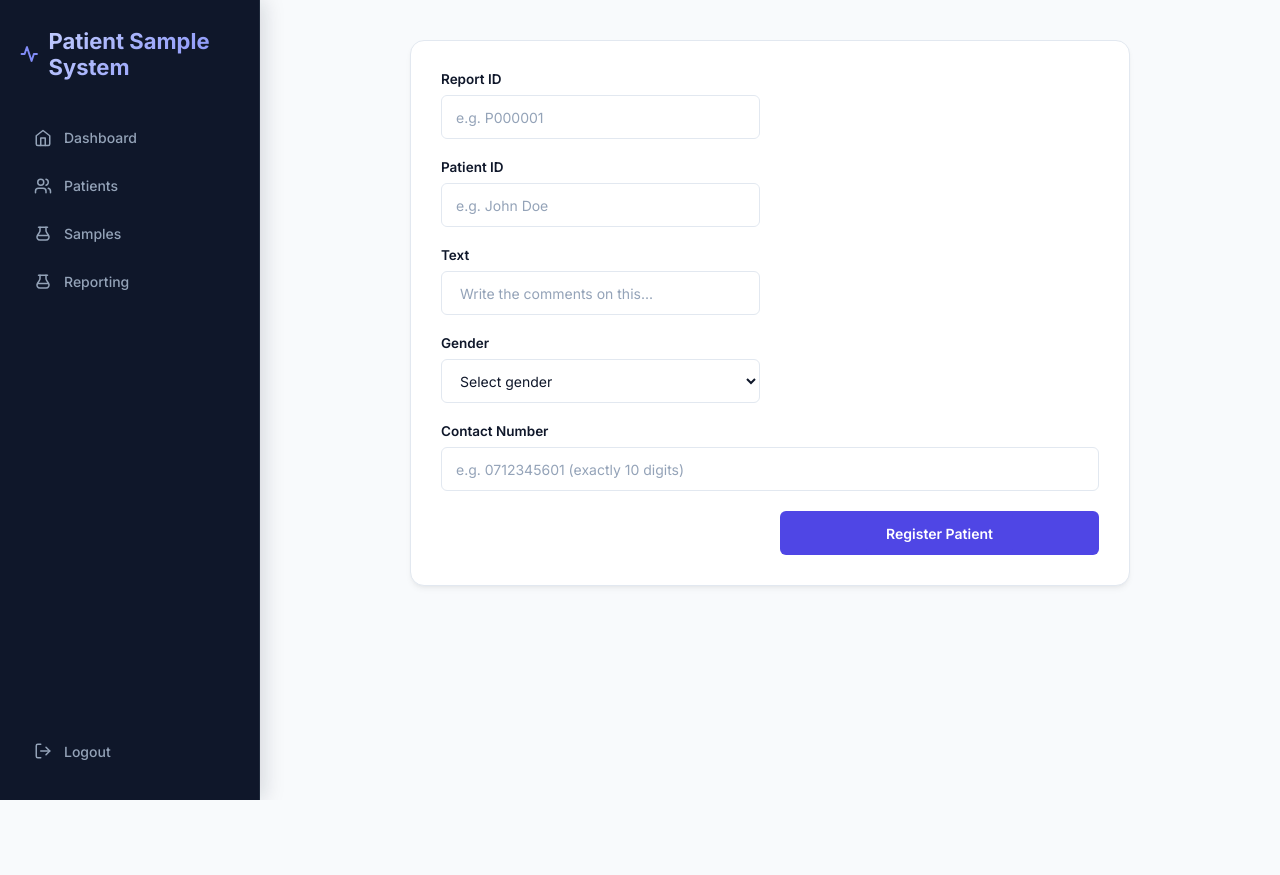
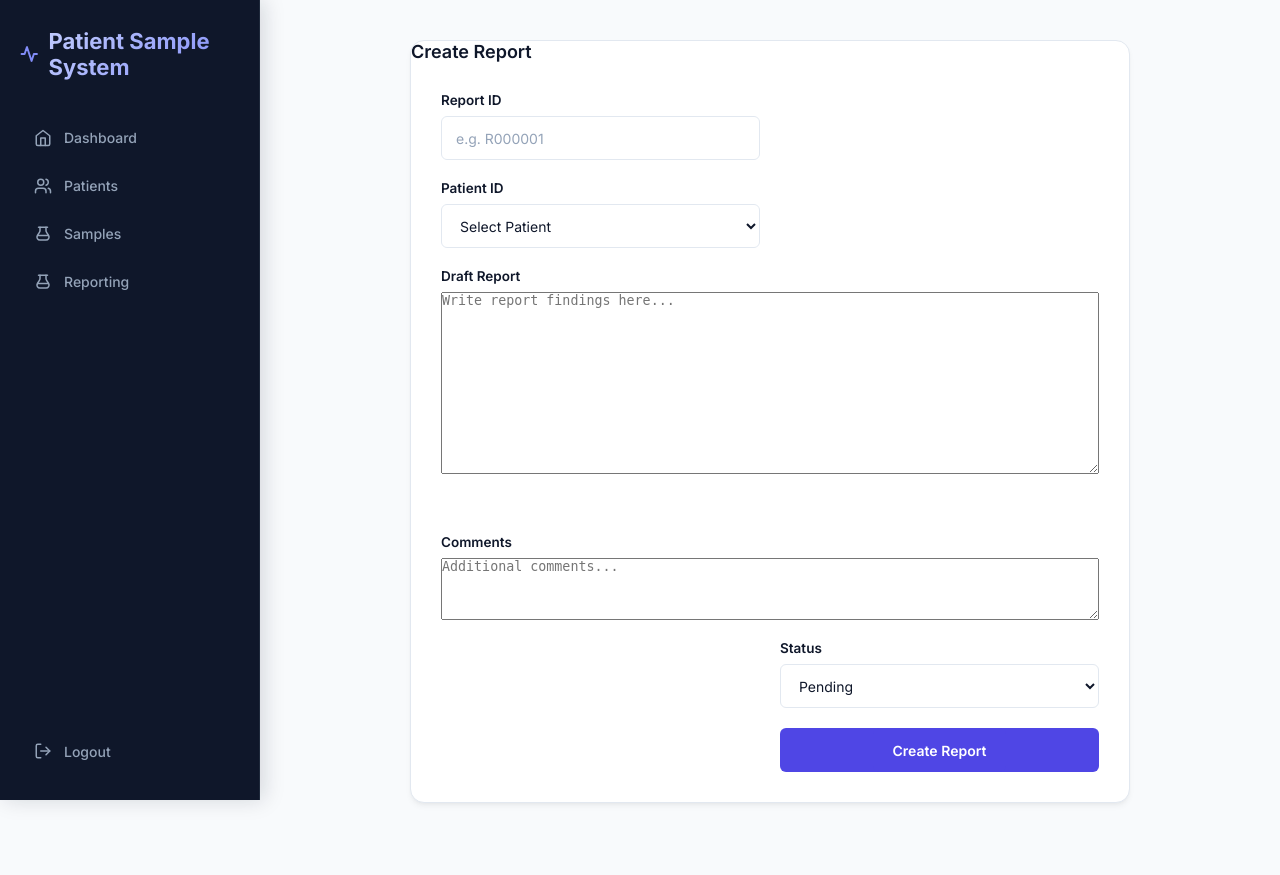
Before and after one commit to priyamsama/flaskapp_credence, a Flask app: page /reporting in a window 1280 px wide. Before the commit the page ends 800 px from the top, so only its background shows below. Run offline with Flask 3, Linux system fonts and the light colour scheme; the visitor is signed in with stand-in values (Sample User, id 1); some libraries are stand-ins or nearby versions.

Commit message:
report html

```diff
--- a/templates/reporting.html
+++ b/templates/reporting.html
@@ -5,42 +5,96 @@
 {% block content %}
 
 <section class="form-panel">
+
+    <h2>
+        {{ 'Edit Report' if mode == 'edit' else 'Create Report' }}
+    </h2>
+
     <form method="POST" class="form-grid">
+
         <label>
             Report ID
-            <input type="text" name="report_id" value="{{ reporting.report_id if reporting else '' }}" {% if mode == 'edit' %}disabled{% else %}placeholder="e.g. P000001"{% endif %} required>
+            <input
+                type="text"
+                name="report_id"
+                value="{{ report.report_id if report else '' }}"
+                {% if mode == 'edit' %}readonly{% endif %}
+                placeholder="e.g. R000001"
+                required>
         </label>
+
         <br>
+
         <label>
             Patient ID
-            <input type="text" name="patient_id" value="{{ patient.patient_id if patient else '' }}" placeholder="e.g. John Doe" required>
-        </label>
-        <br>
-        <label>
-            Text
-            <input type="text" name="draft_text" value="{{ reporting.draft_text if reporting else '' }}" placeholder=" Write the comments on this..." required>
-        </label>
-        <br>
-        <label>
-            Gender
-            <select name="gender" required>
-                <option value="">Select gender</option>
-                {% for gender in ['Male', 'Female', 'Other'] %}
-                <option value="{{ gender }}" {% if patient and patient.gender == gender %}selected{% endif %}>{{ gender }}</option>
+            <select name="patient_id" required>
+                <option value="">Select Patient</option>
+
+                {% for patient in patients %}
+                <option
+                    value="{{ patient.patient_id }}"
+                    {% if report and report.patient_id == patient.patient_id %}
+                    selected
+                    {% endif %}
+                >
+                    {{ patient.patient_id }} - {{ patient.patient_name }}
+                </option>
                 {% endfor %}
             </select>
         </label>
+
         <br>
 
         <label class="full-width">
-            Contact Number
-            <input type="text" name="contact_number" value="{{ patient.contact_number if patient else '' }}" placeholder="e.g. 0712345601 (exactly 10 digits)" required>
+            Draft Report
+            <textarea
+                name="draft_text"
+                rows="12"
+                placeholder="Write report findings here..."
+                required>{{ report.draft_text if report else '' }}</textarea>
         </label>
+
         <br>
+
+        <label class="full-width">
+            Comments
+            <textarea
+                name="comments"
+                rows="4"
+                placeholder="Additional comments...">{{ report.comments if report else '' }}</textarea>
+        </label>
+
+        <br>
+
+        <label>
+            Status
+            <select name="report_status">
+                <option value="Pending"
+                    {% if report and report.report_status == 'Pending' %}
+                    selected
+                    {% endif %}>
+                    Pending
+                </option>
+
+                <option value="Delivered"
+                    {% if report and report.report_status == 'Delivered' %}
+                    selected
+                    {% endif %}>
+                    Delivered
+                </option>
+            </select>
+        </label>
+
+        <br>
+
         <div class="button">
-            <button type="submit" >{{ 'Update Patient' if mode == 'edit' else 'Save Changes' if mode == 'edit' else 'Register Patient' }}</button>
+            <button type="submit">
+                {{ 'Update Report' if mode == 'edit' else 'Create Report' }}
+            </button>
         </div>
+
     </form>
+
 </section>
 
 {% endblock %}
```
